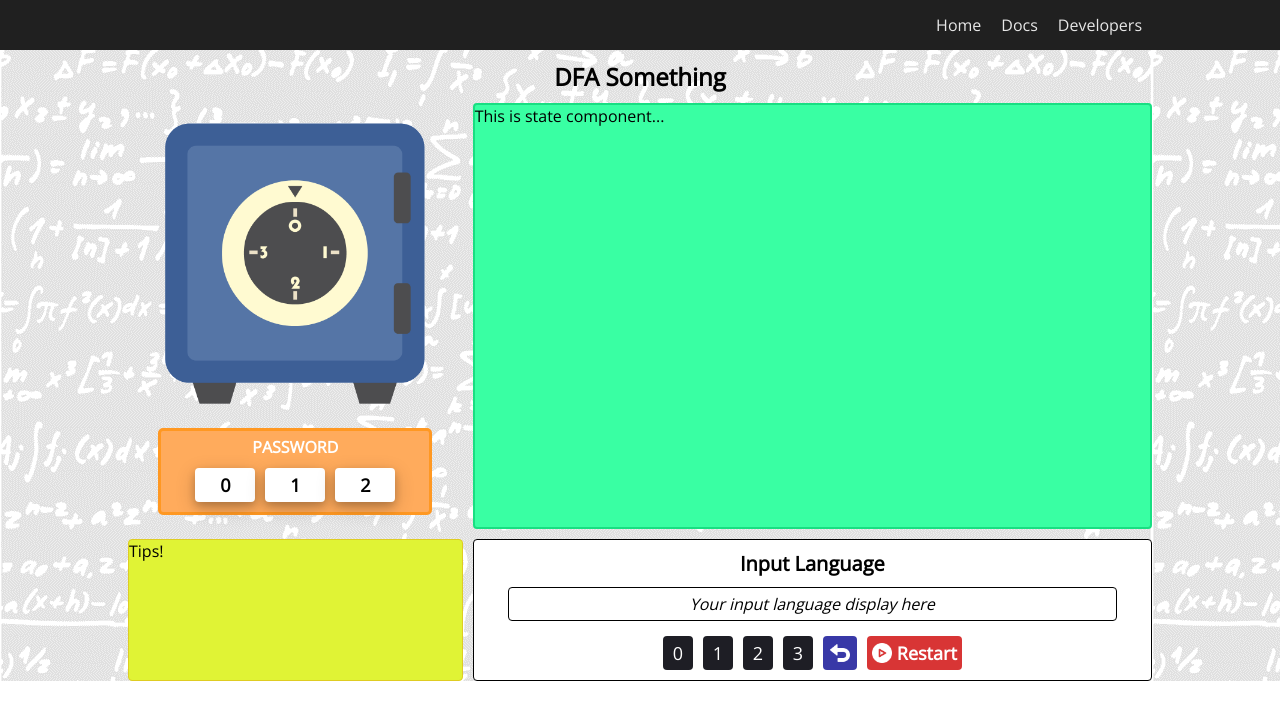
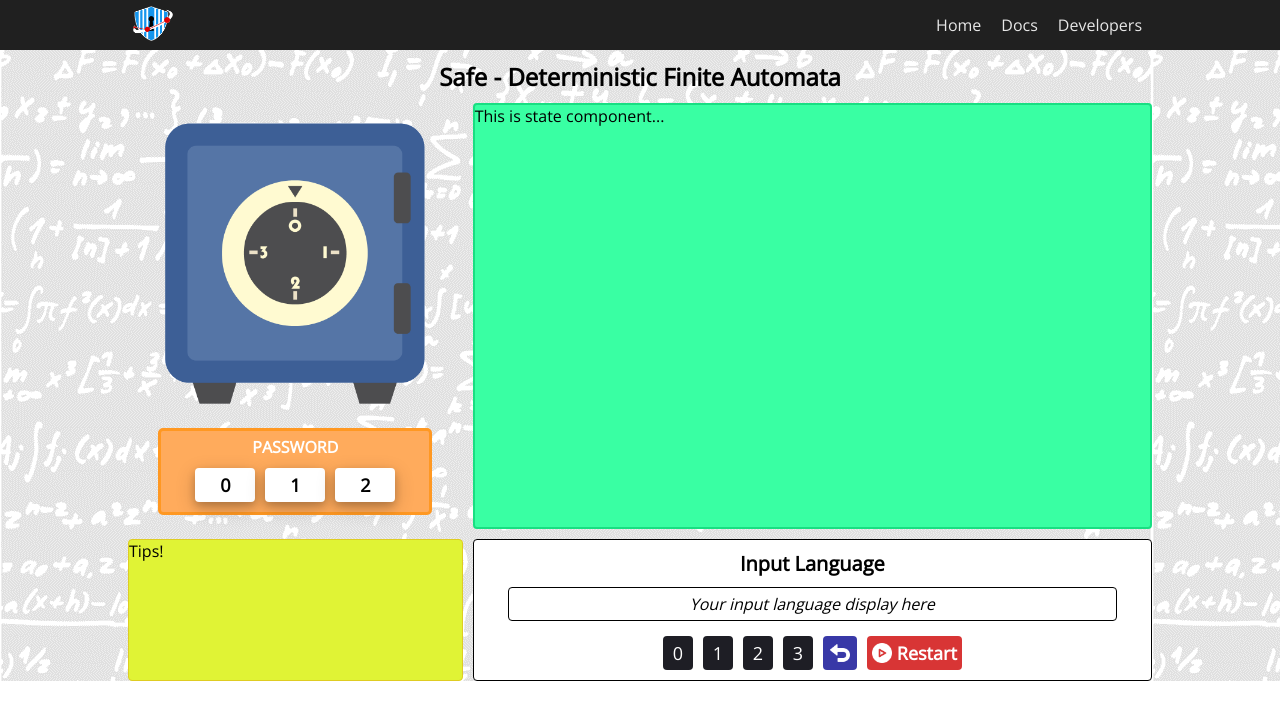
Before and after one commit to monsoros/dfa-app, a React (Create React App) app: page / in a window 1280 px wide. Shown: the top 720 px of the page. Built offline with nearby package versions, Linux system fonts and the light colour scheme.

Commit message:
Add logo

```diff
--- a/src/App.css
+++ b/src/App.css
@@ -8,6 +8,7 @@
 
 .App {
   background-image: url(./public/background/background.png);
+
 }
 
 /* App Component */
@@ -38,6 +39,10 @@
   margin: 0 5px 0 5px;
 }
 
+.navBar li:first-child {
+  margin-right: auto;
+}
+
 .link{
   color: rgb(231, 231, 231);
   text-decoration: none;
@@ -61,6 +66,7 @@
 .devContainer {
   margin: 0 auto 0 auto;
   text-align: center;
+  background-color: white;
 }
 
 .devContainer h1 {
@@ -197,6 +203,10 @@
   padding: 5px;
 }
 
+/*.inputBar ul li:nth-child(-n+4) {
+  align-self: center;
+}*/
+
 .inputButt {
   border-radius: 4px;
   color: white;
@@ -208,6 +218,7 @@
   width: 30px;
   text-align: center;
   transition: all 0.1 ease 0.1;
+  align-self: center;
 }
 
 .inputButt:hover {
--- a/src/components/Main/DFA.js
+++ b/src/components/Main/DFA.js
@@ -62,7 +62,7 @@ function DFA() {
     return (
         <div className="dfaContainer">
             <div className="dfaTitleContainer">
-                <div className="dfaTitle">DFA Something</div>
+                <div className="dfaTitle">Safe - Deterministic Finite Automata</div>
             </div>
             <div className="imgContainer">
                 <Safe shareValue={shareState} password={password} check={check} />
--- a/src/components/Main/Nav.js
+++ b/src/components/Main/Nav.js
@@ -6,6 +6,7 @@ function Nav() {
         <div className="navigationContainer">
             <nav>
                 <ul className="navBar">
+                    <li><img width={40} src={require("../../public/icon/logo.png")} alt="logo"></img></li>
                     <li><Link to="/" className="link">Home</Link></li>
                     <li><Link to="/docs" className="link">Docs</Link></li>
                     <li><Link to="/developers" className="link">Developers</Link></li>
```
Also changed, not shown: src/public/icon/logo.png (added).
